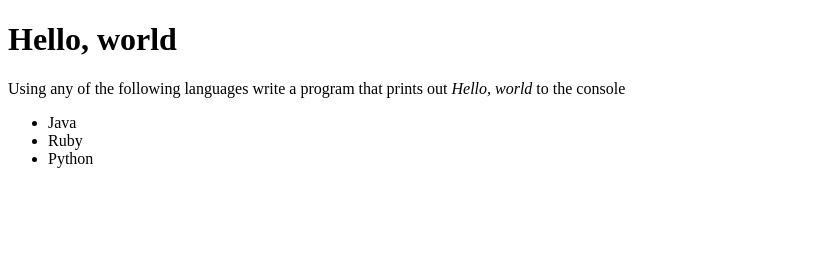
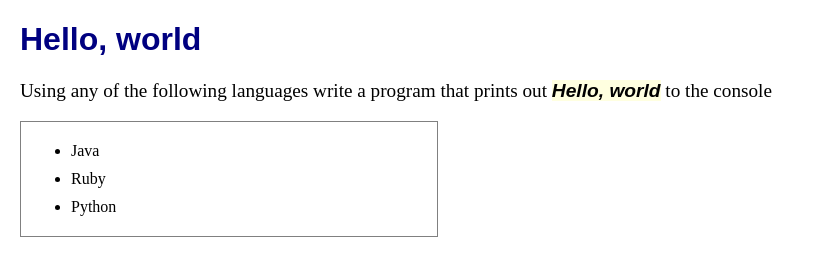
Before and after one commit to 21Saliji/web-development, a plain HTML site: page simple_html/index.html in a window 1280 px wide. Shown: the whole page, without its empty margins (0-827 px from the left). Drawn offline with Linux system fonts and the light colour scheme.

Commit message:
created a layout

```diff
--- /dev/null
+++ b/simple_html/css/styles-1.css
@@ -0,0 +1,50 @@
+/*
+ * Style the body of the document to have margin of 20 pixels on the left.
+ * All content will be shifted by 20px from the left.
+ */
+body {
+  margin-left: 20px;
+}
+
+/* Style the level 1 headings to use the sans-serif font configured in the browser.
+ * Also, make the colour navy blue.
+ */
+h1 {
+  font-family: sans-serif;
+  color: navy;
+}
+
+/*
+ * Paragraph content should be rendered with a proportionally larger font size
+ */
+p {
+  font-size: larger;
+}
+
+/*
+ * The unordered list should have a padding of 10 pixels above and below it.
+ * Also, limit the width of the list to be 30% of the browser window width.
+ * Then add a border around the entire list that is 1px wide, solid line and grey in color.
+ */
+ul {
+  padding-top: 10px;
+  padding-bottom: 10px;
+  width: 30%;
+  border: 1px solid grey;
+}
+
+/*
+ * Each list item should have a margin of 10px all around it.
+ */
+ul li {
+  margin: 10px;
+}
+
+/*
+ * Make the emphasis text bold and a background color that is light yellow (RGB hexadecimal value #ffffe0).
+ */
+em {
+  background-color: #ffffe0;
+  font-weight: bold;
+  font-family: sans-serif;
+}
--- a/simple_html/index.html
+++ b/simple_html/index.html
@@ -3,6 +3,7 @@
 
 <head>
     <title>Hello, hello</title>
+    <link rel="stylesheet" href="css/styles-1.css"/>
 </head>
 
 <body>
```
